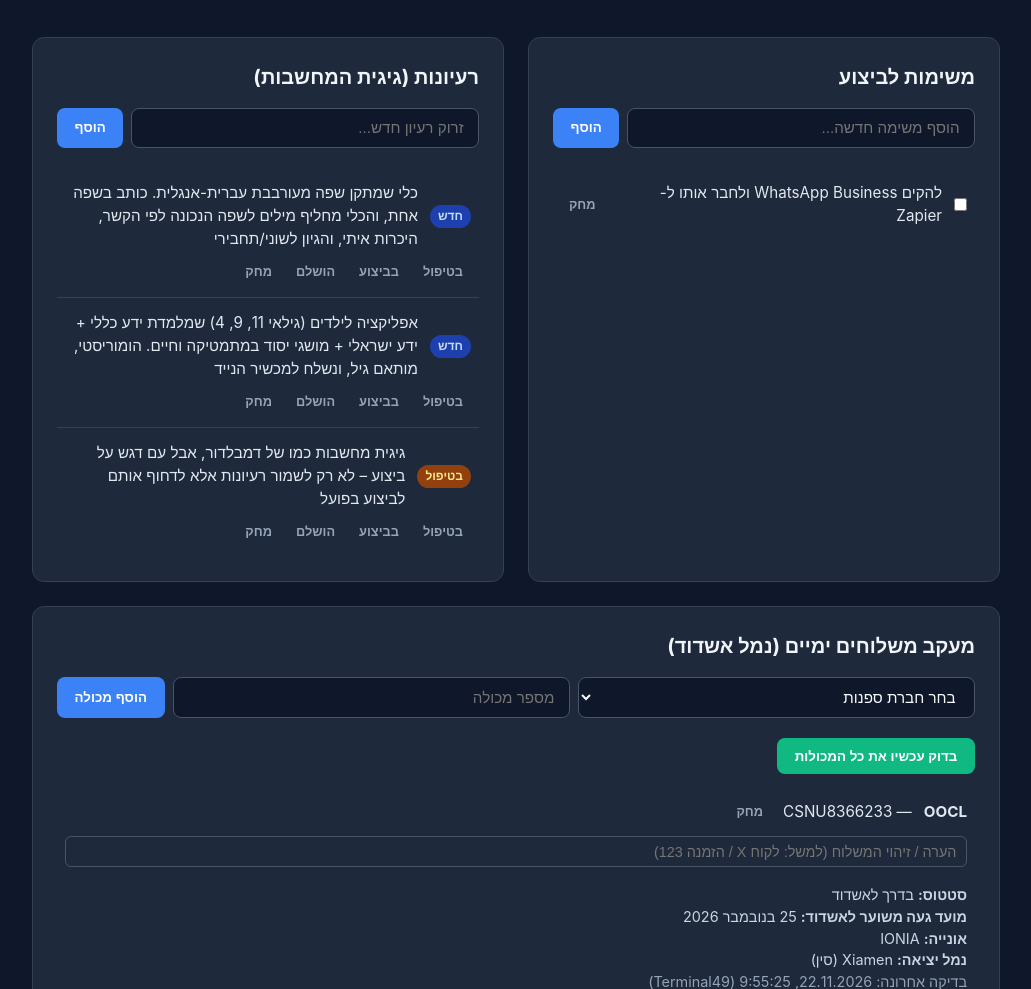
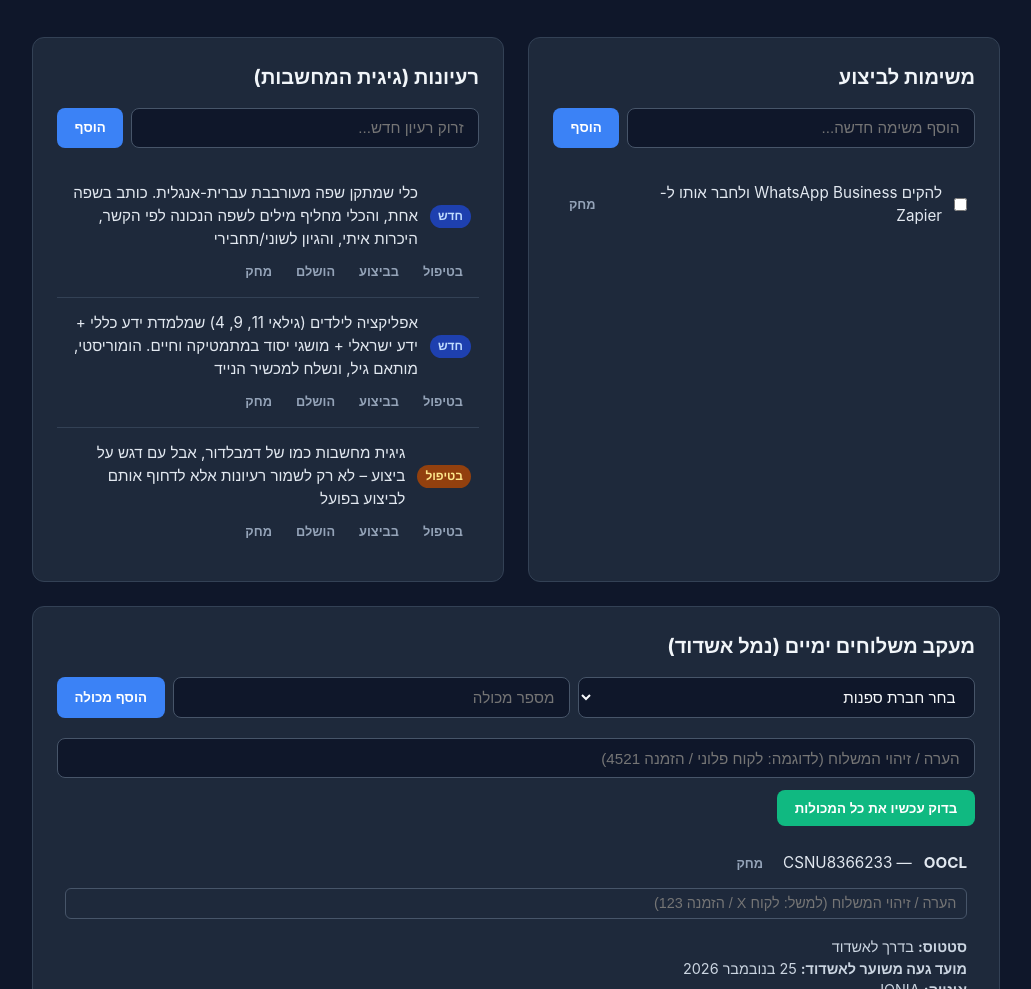
Before and after one commit to avichairaz-hue/personal-dashboard, a plain HTML site: page index.html in a window 1280 px wide. Shown: the part 111-1100 px from the top of the page, without its empty margins (124-1155 px from the left). Drawn offline with Linux system fonts and the light colour scheme.

Commit message:
Add note input field when adding a new container

```diff
--- a/index.html
+++ b/index.html
@@ -53,6 +53,9 @@
         <input type="text" id="containerInput" placeholder="מספר מכולה">
         <button onclick="addContainer()">הוסף מכולה</button>
       </div>
+      <div style="margin-top: 0.5rem;">
+        <input type="text" id="noteInput" placeholder="הערה / זיהוי המשלוח (לדוגמה: לקוח פלוני / הזמנה 4521)" style="width: 100%; padding: 0.65rem 0.9rem; border-radius: 8px; border: 1px solid #475569; background: #0f172a; color: #f8fafc; font-size: 0.95rem;">
+      </div>
       <div style="margin: 0.75rem 0;">
         <button onclick="manualCheckAll()" style="background:#10b981;">בדוק עכשיו את כל המכולות</button>
       </div>
```
